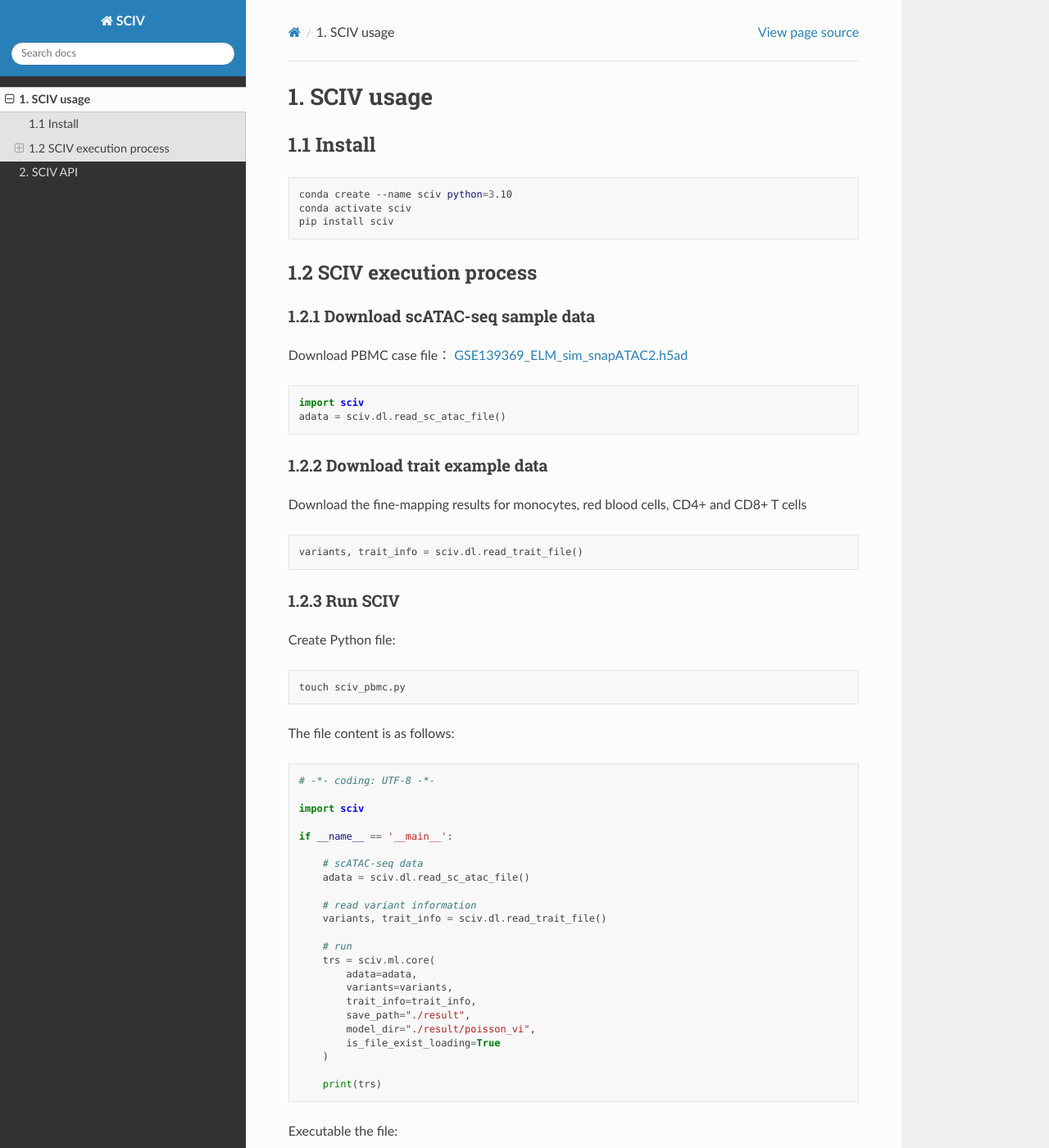
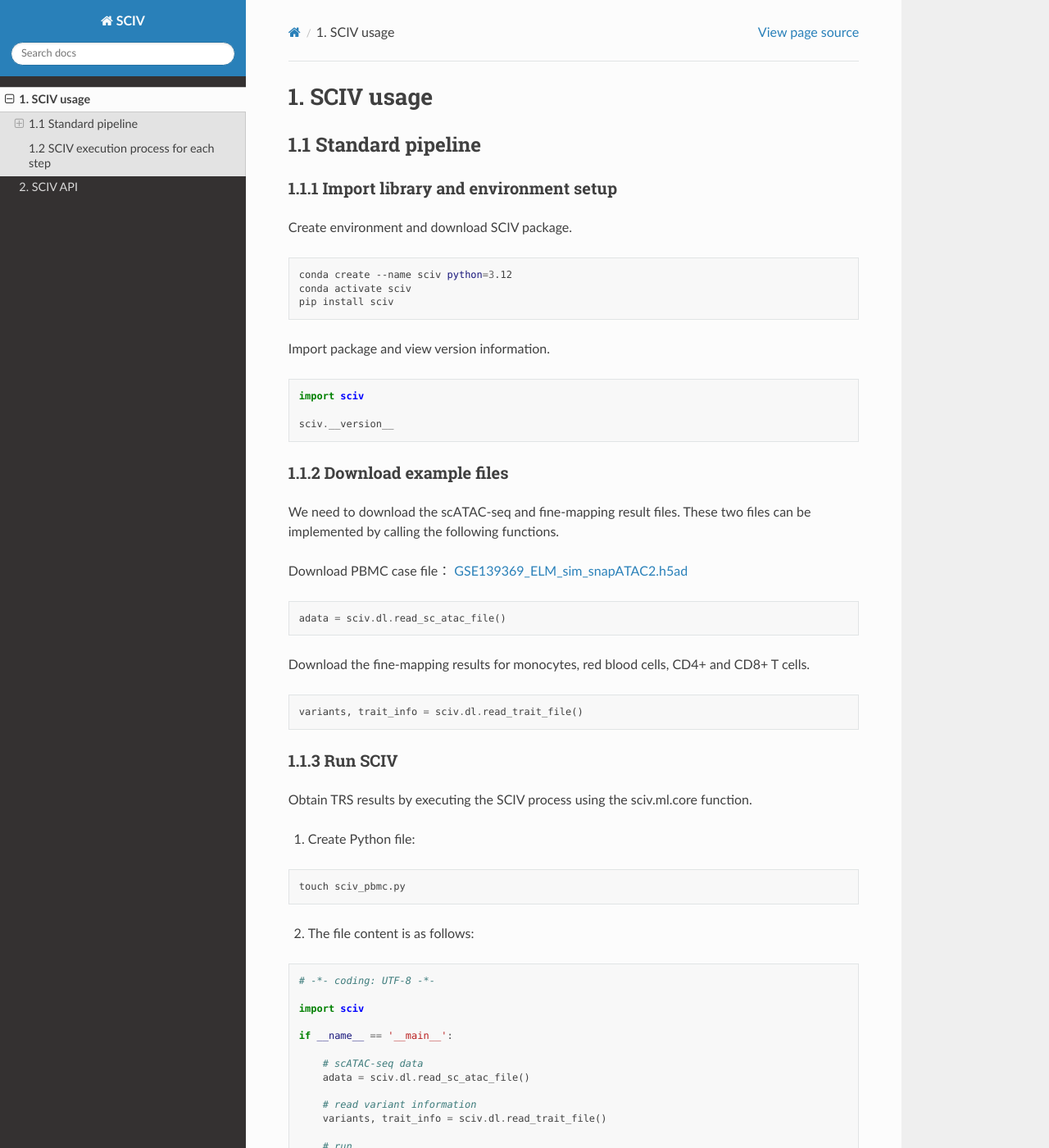
Before and after one commit to YuZhengM/sciv, a Sphinx documentation site: the page built from docs/source/usage.rst, in a window 1280 px wide and 1400 px high. Shown: the whole window at 82% size. Built offline with Sphinx 7.4.7 and the Read the Docs theme 3.1.0, drawn with Linux system fonts in a browser that asks for light colours; pages that are not in the unit, such as notebooks, are missing from menus; some of the changed text lies outside the part shown.

Commit message:
Chore: Update to version 0.0.128

```diff
--- a/docs/source/usage.rst
+++ b/docs/source/usage.rst
@@ -1,48 +1,59 @@
 1.	SCIV usage
 =========================
 
-1.1 Install
+1.1 Standard pipeline
 ^^^^^^^^^^^^^^^^^^^^^^^^^
+
+1.1.1 Import library and environment setup
+********************************************
+
+Create environment and download SCIV package.
 
 .. code-block:: shell
 
-    conda create --name sciv python=3.10
+    conda create --name sciv python=3.12
     conda activate sciv
     pip install sciv
 
 
-1.2 SCIV execution process
-^^^^^^^^^^^^^^^^^^^^^^^^^^^^
+Import package and view version information.
 
-1.2.1 Download scATAC-seq sample data
+.. code-block:: python
+
+    import sciv
+
+    sciv.__version__
+
+
+1.1.2 Download example files
 ***************************************
+
+We need to download the scATAC-seq and fine-mapping result files. These two files can be implemented by calling the following functions.
 
 Download PBMC case file： `GSE139369_ELM_sim_snapATAC2.h5ad <https://bio.liclab.net/scvmap_static/sciv/GSE139369_ELM_sim_snapATAC2.h5ad>`_
 
 .. code-block:: python
 
-    import sciv
     adata = sciv.dl.read_sc_atac_file()
 
-1.2.2 Download trait example data
-**********************************
-
-Download the fine-mapping results for monocytes, red blood cells, CD4+ and CD8+ T cells
+Download the fine-mapping results for monocytes, red blood cells, CD4+ and CD8+ T cells.
 
 .. code-block:: python
 
     variants, trait_info = sciv.dl.read_trait_file()
 
-1.2.3 Run SCIV
-****************************
+1.1.3 Run SCIV
+*****************
 
-Create Python file:
+Obtain TRS results by executing the SCIV process using the sciv.ml.core function.
+
+(1) Create Python file:
 
 .. code-block:: shell
 
     touch sciv_pbmc.py
 
-The file content is as follows:
+(2) The file content is as follows:
 
 .. code-block:: python
 
@@ -70,14 +81,12 @@ The file content is as follows:
 
         print(trs)
 
-Executable the file:
+(3) Executable the file:
 
 .. code-block:: shell
 
     python3 sciv_pbmc.py
 
-The output log information is as follows:
 
-.. code-block:: shell
-
-    python3 sciv_pbmc.py
+1.2 SCIV execution process for each step
+^^^^^^^^^^^^^^^^^^^^^^^^^^^^^^^^^^^^^^^^
--- a/pyproject.toml
+++ b/pyproject.toml
@@ -3,7 +3,7 @@ requires = ["hatchling"]
 build-backend = "hatchling.build"
 [project]
 name = "sciv"
-version = "0.0.125"
+version = "0.0.128"
 authors = [
     { name = "Zheng-Min Yu", email = "yuzmbio@163.com" },
 ]
@@ -32,7 +32,7 @@ dependencies = [
     "palettable==3.3.3",
     "colormap==1.0.4",
     "easydev==0.13.2",
-    "h5py==3.16.0",
+    "h5py>=3.11.0,<3.16.0",
     "hdf5plugin==6.0.0",
     "mudata==0.3.2",
     "PyComplexHeatmap==1.8.5",
--- a/requirements.txt
+++ b/requirements.txt
@@ -10,7 +10,7 @@ networkx==3.3
 palettable==3.3.3
 colormap==1.0.4
 easydev==0.13.2
-h5py==3.16.0
+h5py>=3.11.0,<3.16.0
 hdf5plugin==6.0.0
 mudata==0.3.2
 PyComplexHeatmap==1.8.5
```
Also changed, not shown: src/sciv/__init__.py (+7 -3 lines), 1 other file.
